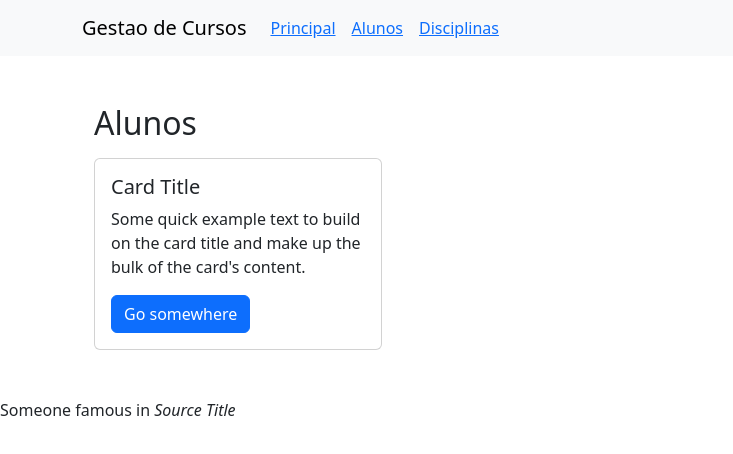
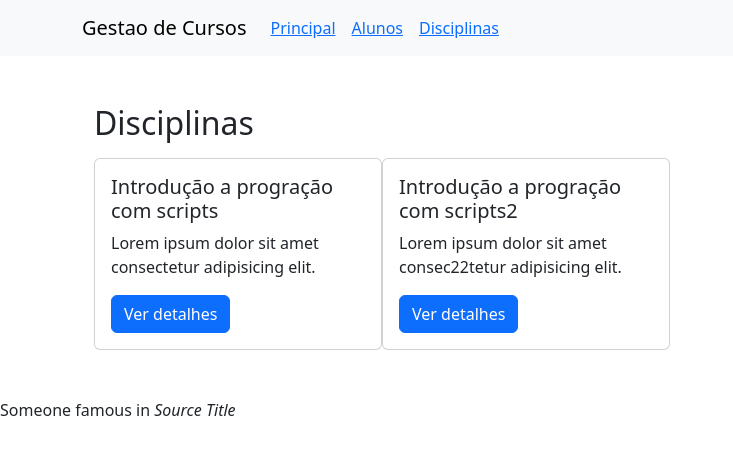
Before and after one commit to neliofrazao/arquitetura-fe, a React (Vite) app: page / in a window 1280 px wide. Shown: the top 454 px of the page, without its empty margins (0-733 px from the left). Built offline with nearby package versions, Linux system fonts and the light colour scheme; data requests are answered from the project's data file.

Commit message:
components

```diff
--- a/db.json
+++ b/db.json
@@ -39,6 +39,14 @@
       "professor": "Tiago Daniel Fernando Baptista",
       "status": "Obrigatória",
       "description": "Lorem ipsum dolor sit amet consectetur adipisicing elit."
+    },
+    {
+      "id": 2,
+      "name": "Introdução a progração com scripts2",
+      "courseWorkload": "362h",
+      "professor": "Tiago Daniel Fernando Baptista2",
+      "status": "Obrigatória",
+      "description": "Lorem ipsum dolor sit amet consec22tetur adipisicing elit."
     }
   ]
 }
--- a/package.json
+++ b/package.json
@@ -11,6 +11,7 @@
     "format": "prettier --write ./src/**/*.{ts,tsx}"
   },
   "dependencies": {
+    "axios": "^1.6.7",
     "bootstrap": "^5.3.2",
     "react": "^18.2.0",
     "react-bootstrap": "^2.10.0",
--- a/src/App.tsx
+++ b/src/App.tsx
@@ -1,21 +1,41 @@
 import { Card, Button } from 'react-bootstrap';
 import 'bootstrap/dist/css/bootstrap.min.css';
 import { ContainerWrapper } from './shared';
+import { useEffect, useState } from 'react';
+import { DisciplineResponse, getDisciplines } from './services';
+import { Link } from 'react-router-dom';
 
 function App() {
+  const [disciplines, setDisciplines] = useState<DisciplineResponse[]>([]);
+
+  useEffect(() => {
+    const fetchDisciplines = async () => {
+      const response = await getDisciplines();
+      setDisciplines(response);
+    };
+    fetchDisciplines();
+  }, []);
+
+  console.log(disciplines);
+
+  if (!disciplines) {
+    return <div>Loading...</div>;
+  }
+
   return (
     <>
-      <ContainerWrapper title='Alunos'>
-        <Card style={{ width: '18rem' }}>
-          <Card.Body>
-            <Card.Title>Card Title</Card.Title>
-            <Card.Text>
-              Some quick example text to build on the card title and make up the bulk of the card's
-              content.
-            </Card.Text>
-            <Button variant='primary'>Go somewhere</Button>
-          </Card.Body>
-        </Card>
+      <ContainerWrapper title='Disciplinas'>
+        {disciplines.map((discipline) => (
+          <Card style={{ width: '18rem' }}>
+            <Card.Body>
+              <Card.Title>{discipline.name}</Card.Title>
+              <Card.Text>{discipline.description}</Card.Text>
+              <Link to={`/disciplinas/${discipline.id}`}>
+                <Button variant='primary'>Ver detalhes</Button>
+              </Link>
+            </Card.Body>
+          </Card>
+        ))}
       </ContainerWrapper>
     </>
   );
--- a/src/main.tsx
+++ b/src/main.tsx
@@ -3,7 +3,7 @@ import ReactDOM from 'react-dom/client';
 import App from './App.tsx';
 import { BrowserRouter, Route, Routes } from 'react-router-dom';
 import { LayoutComponent } from './components/index.ts';
-import { Disicplinas } from './pages/index.ts';
+import { Disicplinas, DisciplinasDetalhe } from './pages/index.ts';
 
 ReactDOM.createRoot(document.getElementById('root')!).render(
   <React.StrictMode>
@@ -12,6 +12,7 @@ ReactDOM.createRoot(document.getElementById('root')!).render(
         <Route path='/' element={<LayoutComponent />}>
           <Route index element={<App />} />
           <Route path='/disciplinas' element={<Disicplinas />} />
+          <Route path='/disciplinas/:id' element={<DisciplinasDetalhe />} />
         </Route>
       </Routes>
     </BrowserRouter>
--- /dev/null
+++ b/src/pages/disciplinas-detalhe/Disciplinas-detalhe.tsx
@@ -0,0 +1,74 @@
+import { useEffect, useState } from 'react';
+import { useParams } from 'react-router';
+import { DisciplineResponse, getDiscipline } from '../../services';
+
+export const DisciplinasDetalhe = () => {
+  const [discipline, setDiscipline] = useState<DisciplineResponse>({} as DisciplineResponse);
+  const [isLoad, setIsload] = useState(false);
+  const { id } = useParams();
+  console.log(id);
+
+  useEffect(() => {
+    const fetchDiscipline = async () => {
+      try {
+        setIsload(true);
+        const response = await getDiscipline(id as string);
+        setDiscipline(response);
+      } catch (error) {
+        console.log(error);
+      } finally {
+        setIsload(false);
+      }
+    };
+    fetchDiscipline();
+  }, []);
+
+  if (!isLoad) {
+    return <div>Loading...</div>;
+  }
+
+  if (!discipline) {
+    return <div>Disciplina não encontrada</div>;
+  }
+
+  console.log(discipline);
+
+  return (
+    <>
+      <h2>Disicplinas Detalhe</h2>
+      <p>{discipline.name}</p>
+      <p>{discipline.description}</p>
+      <p>{discipline.professor}</p>
+      <p>{discipline.status}</p>
+
+      {/* <Navbar />
+      <ContainerWrapper title='Alunos'>
+        <Card style={{ width: '18rem' }}>
+          <Card.Body>
+            <Card.Title>Card Title</Card.Title>
+            <Card.Text>
+              Some quick example text to build on the card title and make up the bulk of the card's
+              content.
+            </Card.Text>
+            <Button variant='primary'>Go somewhere</Button>
+          </Card.Body>
+        </Card>
+      </ContainerWrapper>
+
+      <ContainerWrapper title='Disciplinas'>
+        <Card style={{ width: '18rem' }}>
+          <Card.Body>
+            <Card.Title>Card Title</Card.Title>
+            <Card.Text>
+              Some quick example text to build on the card title and make up the bulk of the card's
+              content.
+            </Card.Text>
+            <Button variant='primary'>Go somewhere</Button>
+          </Card.Body>
+        </Card>
+      </ContainerWrapper>
+
+      <Footer /> */}
+    </>
+  );
+};
--- /dev/null
+++ b/src/pages/disciplinas-detalhe/index.ts
@@ -0,0 +1 @@
+export * from './Disciplinas-detalhe';
--- a/src/pages/index.ts
+++ b/src/pages/index.ts
@@ -1 +1,2 @@
 export * from './disciplinas';
+export * from './disciplinas-detalhe';
--- /dev/null
+++ b/src/services/disciplines/disciplines.ts
@@ -0,0 +1,20 @@
+import api from '../instance';
+
+export interface DisciplineResponse {
+  id: number;
+  name: string;
+  courseWorkload: string;
+  professor: string;
+  status: string;
+  description: string;
+}
+
+export const getDisciplines = async (): Promise<DisciplineResponse[]> => {
+  const { data } = await api.get('/disciplinas');
+  return data;
+};
+
+export const getDiscipline = async (id: string): Promise<DisciplineResponse> => {
+  const { data } = await api.get(`/disciplinas/${id}`);
+  return data;
+};
--- /dev/null
+++ b/src/services/disciplines/index.ts
@@ -0,0 +1 @@
+export * from './disciplines';
--- /dev/null
+++ b/src/services/index.ts
@@ -0,0 +1 @@
+export * from './disciplines';
--- /dev/null
+++ b/src/services/instance.ts
@@ -0,0 +1,11 @@
+import axios from 'axios';
+
+const instance = axios.create({
+  baseURL: 'http://localhost:3000/',
+  timeout: 5000,
+  headers: {
+    'Content-Type': 'application/json',
+  },
+});
+
+export default instance;
```
Also changed, not shown: 1 other file (tests, documents, lock files or other folders). Lines whose indentation alone changed are shown as unchanged.
